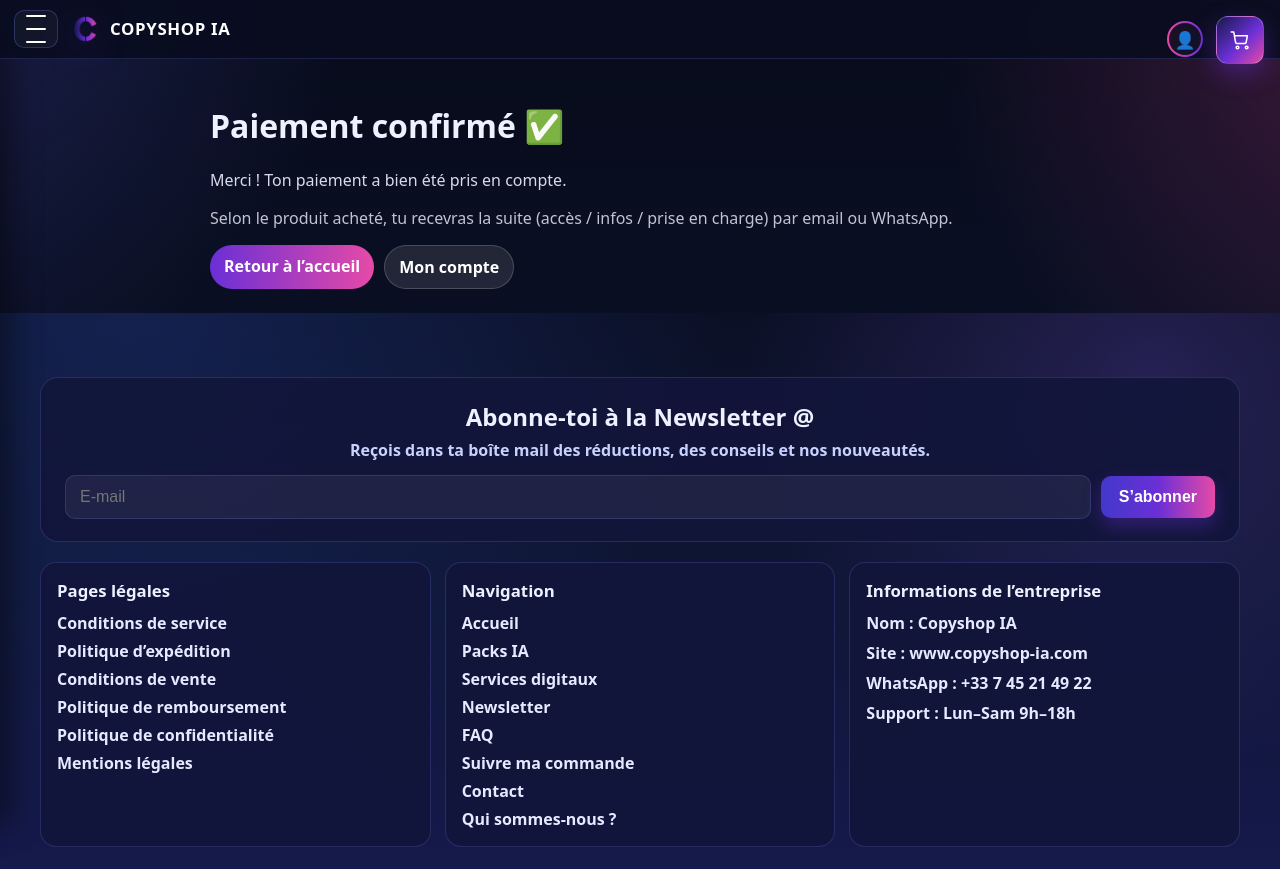
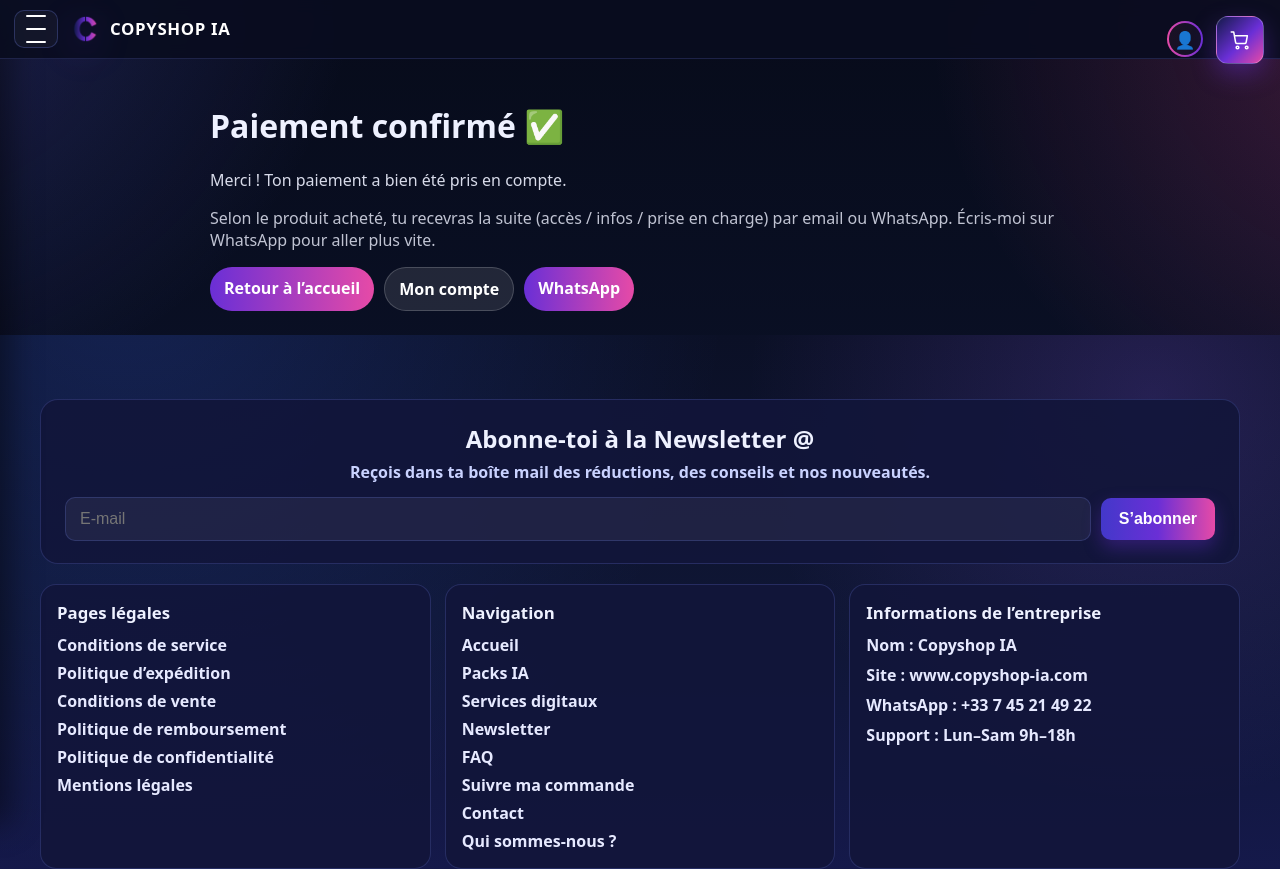
Before and after one commit to Mrfezz/copyshop-ia, a Next.js app: page /paiement/success in a window 1280 px wide. Shown: the top 869 px of the page. Built offline with nearby package versions, Linux system fonts and the light colour scheme.

Commit message:
add whatsapp button on payment success page

```diff
--- a/app/paiement/success/page.tsx
+++ b/app/paiement/success/page.tsx
@@ -20,7 +20,8 @@ export default function SuccessPage() {
         Merci ! Ton paiement a bien été pris en compte.
       </p>
       <p style={{ opacity: 0.8, marginTop: 6 }}>
-        Selon le produit acheté, tu recevras la suite (accès / infos / prise en charge) par email ou WhatsApp.
+        Selon le produit acheté, tu recevras la suite (accès / infos / prise en charge) par
+        email ou WhatsApp. Écris-moi sur WhatsApp pour aller plus vite.
       </p>
 
       <div style={{ display: "flex", gap: 10, flexWrap: "wrap", marginTop: 14 }}>
@@ -54,6 +55,23 @@ export default function SuccessPage() {
         >
           Mon compte
         </Link>
+
+        <a
+          href="https://wa.me/33745214922"
+          target="_blank"
+          rel="noreferrer"
+          style={{
+            display: "inline-block",
+            padding: "10px 14px",
+            borderRadius: 999,
+            fontWeight: 900,
+            color: "white",
+            textDecoration: "none",
+            background: "linear-gradient(90deg, #6a2fd6, #e64aa7)",
+          }}
+        >
+          WhatsApp
+        </a>
       </div>
     </main>
   );
```
